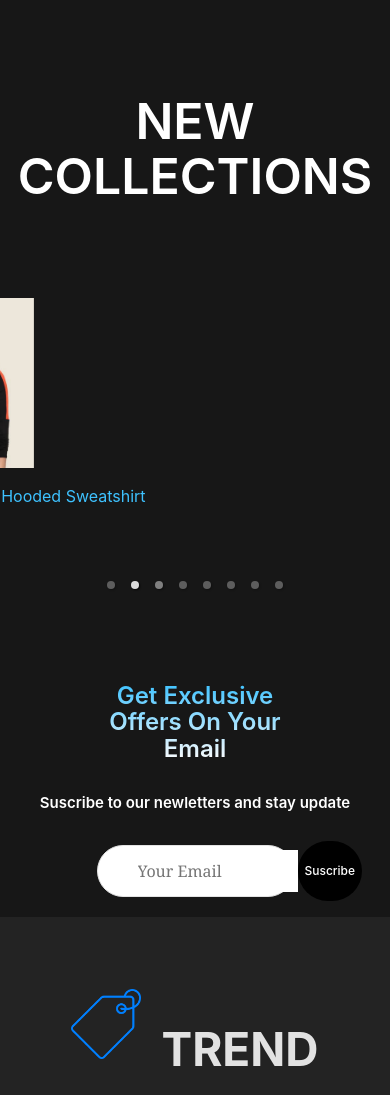
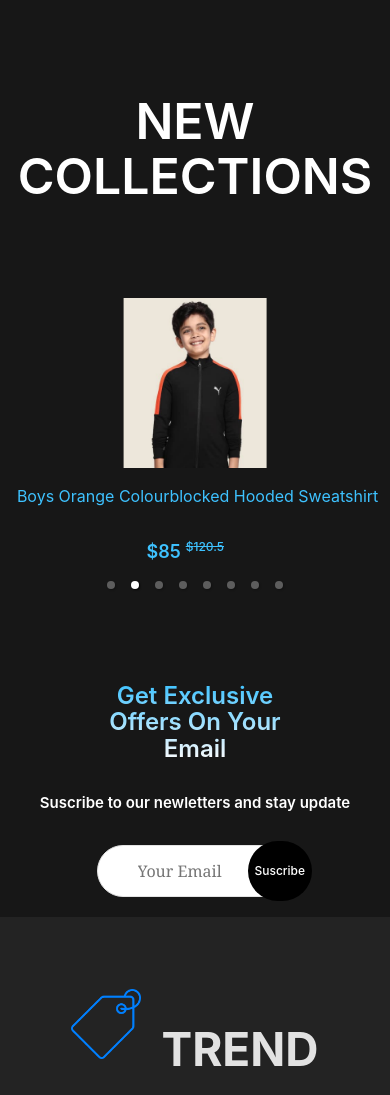
Before and after one commit to DontStopPrograming/e-commerce-clothing, a React (Vite) app: page / in a window 390 px wide. Shown: the part 1941-3036 px from the top of the page. Built offline with nearby package versions, Linux system fonts and the light colour scheme.

Commit message:
fixed: NewsLetters type email v2

```diff
--- a/src/components/Item/item.css
+++ b/src/components/Item/item.css
@@ -64,6 +64,7 @@
     }
 
     .item p {
+        /* width: 80%; */
         width: 80%;
         font-size: 1rem;
         text-align: center;
--- a/src/components/NewsLetters/newsLetters.css
+++ b/src/components/NewsLetters/newsLetters.css
@@ -119,9 +119,9 @@
     }
 
     .suscribe-button input[type="email"] {
-        width: 150px;
+        width: 100px;
         padding: 10px;
-
+        background: #ffffff;
     }
 
 
```
